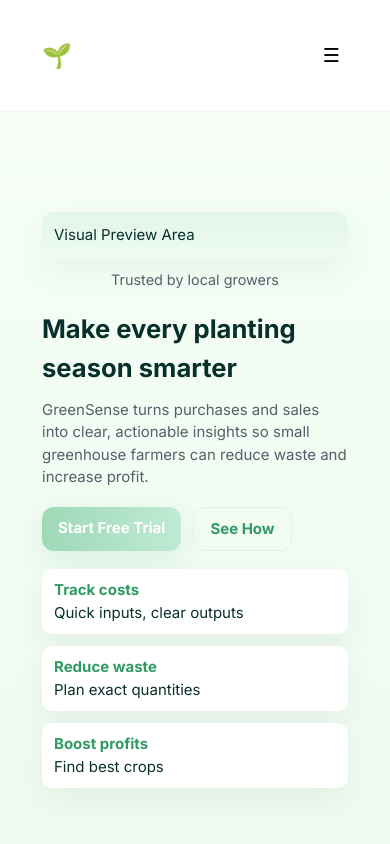
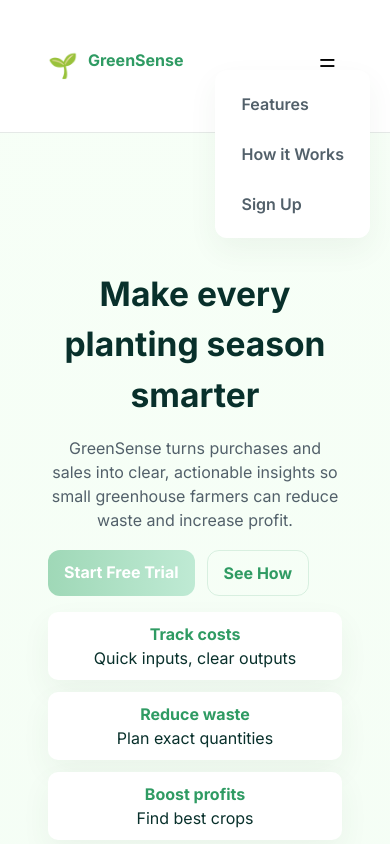
Before and after one commit to giansambas/landingpage, a plain HTML site: page index.html in a window 390 px wide. Both pictures are taken after a click on the button "Toggle menu". Shown: the top 844 px of the page. Drawn offline with Linux system fonts and the light colour scheme.

Commit message:
Update CSS styles for layout and design enhancements
Refactor CSS styles for improved layout and readability.

```diff
--- a/style.css
+++ b/style.css
@@ -10,27 +10,23 @@
   --pad: 24px;
   --shadow: 0 12px 30px rgba(47,77,56,0.06);
   --text: #08302b;
-  --focus: 3px solid rgba(127,207,155,0.18);
   --gap: 20px;
 }
 
 *{box-sizing:border-box}
-html,body{height:100%}
 body{
   margin:0;
-  font-family: Inter, system-ui, -apple-system, "Segoe UI", Roboto, Arial;
+  font-family: Inter, system-ui, sans-serif;
   background: linear-gradient(180deg,var(--bg), #eefaf0);
   color:var(--text);
-  -webkit-font-smoothing:antialiased;
-  -moz-osx-font-smoothing:grayscale;
   line-height:1.5;
-  font-size:16px;
 }
 
+/* layout */
 .container{
   width:calc(100% - 2 * var(--pad));
   max-width:var(--max-width);
-  margin:0 auto;
+  margin:auto;
   padding:48px var(--pad);
 }
 
@@ -38,209 +34,201 @@ body{
 .site-header{
   position:sticky;
   top:0;
-  background:rgba(255,255,255,0.9);
+  background:rgba(255,255,255,0.95);
   backdrop-filter:blur(6px);
-  border-bottom:1px solid rgba(39,63,52,0.04);
+  border-bottom:1px solid #e5e9e7;
   z-index:50;
 }
+
 .header-inner{
   display:flex;
+  justify-content:space-between;
   align-items:center;
-  justify-content:space-between;
-  gap:12px;
 }
-.brand{
-  display:flex;
-  align-items:center;
-  gap:12px;
+
+.brand{ display:flex; gap:10px; text-decoration:none; font-weight:700; color:var(--accent-dark); }
+.logo{ font-size:1.5rem; }
+
+.main-nav{ display:flex; gap:14px; }
+.main-nav a{
+  color:var(--muted);
   text-decoration:none;
-  color:var(--accent-dark);
-  font-weight:700;
-}
-.brand .logo{ font-size:1.5rem }
-.main-nav{
-  display:flex;
-  align-items:center;
-  gap:14px;
-}
-.main-nav a{
-  text-decoration:none;
-  color:var(--muted);
   font-weight:600;
   padding:8px 12px;
   border-radius:10px;
 }
-.main-nav a:hover{ color:var(--accent-dark) }
-.main-nav .cta-link{
-  background:linear-gradient(90deg,var(--accent-2),var(--accent));
-  color:#fff;
-  padding:8px 14px;
-  border-radius:12px;
-  box-shadow:0 8px 18px rgba(47,155,100,0.12);
-}
+.main-nav a:hover{ color:var(--accent-dark); }
 
 .menu-toggle{
   display:none;
-  background:transparent;
+  background:none;
   border:none;
   font-size:1.2rem;
   cursor:pointer;
-  padding:8px;
-  border-radius:8px;
 }
-.menu-toggle:focus{outline:none; box-shadow:var(--focus)}
 
 /* hero */
-.hero{ padding-top:64px; padding-bottom:64px }
+.hero{ padding:60px 0; }
 .hero-grid{
   display:grid;
-  grid-template-columns: 1fr 520px;
+  grid-template-columns:1fr 380px;
   gap:40px;
   align-items:center;
 }
-.hero-left h1{
-  font-size:clamp(1.6rem,3.2vw,2.4rem);
-  margin:0 0 12px 0;
-}
-.lead{ color:var(--muted); max-width:56ch; margin:0 0 18px 0; }
-.hero-cta{ display:flex; gap:12px; margin-bottom:16px; flex-wrap:wrap; }
+
+.hero-left h1{ font-size:2.1rem; margin-bottom:12px; }
+.lead{ color:var(--muted); max-width:54ch; margin-bottom:18px; }
+
+.hero-cta{ display:flex; gap:12px; flex-wrap:wrap; }
+
 .btn{
-  display:inline-block;
+  padding:10px 16px;
+  border-radius:12px;
+  font-weight:700;
   text-decoration:none;
-  border-radius:12px;
-  padding:10px 16px;
-  font-weight:700;
   cursor:pointer;
   border:none;
 }
 .btn.primary{
   background:linear-gradient(90deg,var(--accent-2),var(--accent));
-  color:#fff;
-  box-shadow:0 10px 30px rgba(47,155,100,0.12);
+  color:white;
 }
 .btn.ghost{
-  background:transparent;
   color:var(--accent-dark);
-  border:1px solid rgba(47,155,100,0.09);
+  border:1px solid rgba(47,155,100,0.15);
 }
-.btn.large{ padding:14px 22px; font-size:1.05rem }
 
 .benefits{
   display:flex;
   gap:12px;
-  margin-top:18px;
   padding:0;
   list-style:none;
+  margin-top:16px;
 }
 .benefits li{
-  background:var(--panel);
+  background:white;
   padding:10px 12px;
   border-radius:10px;
   box-shadow:var(--shadow);
-  min-width:140px;
+  min-width:130px;
 }
-.benefits li strong{ display:block; color:var(--accent-dark) }
+.benefits strong{ color:var(--accent-dark); display:block; }
 
-.hero-right .mockup{
-  background:linear-gradient(180deg, rgba(159,216,183,0.22), rgba(127,207,155,0.06));
-  padding:12px;
+.no-image{
+  background:#e8f7ef;
+  height:220px;
   border-radius:12px;
-  box-shadow:var(--shadow);
+  display:flex;
+  align-items:center;
+  justify-content:center;
+  color:var(--muted);
+  font-weight:600;
+  font-size:0.95rem;
 }
-.hero-right img{ width:100%; border-radius:10px; display:block; object-fit:cover; aspect-ratio:4/3 }
-.mockup-badge{ margin-top:10px; font-size:0.9rem; color:var(--muted); text-align:center }
+
+.mockup-badge{
+  text-align:center;
+  margin-top:10px;
+  font-size:0.9rem;
+  color:var(--muted);
+}
 
 /* features */
-.section-title{ margin:0 0 18px 0; font-size:1.15rem }
+.section-title{ margin-bottom:18px; font-size:1.3rem; }
+
 .cards-grid{
   display:grid;
   grid-template-columns:repeat(4,1fr);
   gap:18px;
 }
 .card{
-  background:var(--panel);
+  background:white;
   padding:18px;
   border-radius:12px;
   box-shadow:var(--shadow);
-  transition:transform .18s ease, box-shadow .18s ease;
 }
-.card:hover{ transform:translateY(-6px); box-shadow:0 18px 40px rgba(47,77,56,0.08) }
-.icon{ font-size:1.6rem; margin-bottom:10px }
-
-/* visual */
-.visual-row{
-  display:grid;
-  grid-template-columns:repeat(3,1fr);
-  gap:14px;
-}
-.visual-row img{ width:100%; border-radius:12px; height:180px; object-fit:cover; box-shadow:var(--shadow) }
+.icon{ font-size:1.6rem; margin-bottom:10px; }
 
 /* process */
 .process-grid{
   display:grid;
   grid-template-columns:repeat(2,1fr);
   gap:14px;
-  margin-top:10px;
 }
 .process-step{
-  display:flex;
-  gap:14px;
-  align-items:flex-start;
-  background:var(--panel);
+  background:white;
   padding:14px;
   border-radius:12px;
+  display:flex;
+  gap:12px;
   box-shadow:var(--shadow);
 }
 .step-num{
   background:linear-gradient(180deg,var(--accent-2),var(--accent));
+  width:42px;
+  height:42px;
+  border-radius:10px;
   color:white;
-  min-width:44px;
-  min-height:44px;
   display:flex;
   align-items:center;
   justify-content:center;
-  border-radius:10px;
   font-weight:700;
 }
 
 /* CTA */
-.cta{ text-align:center; padding:40px 0; margin-top:18px }
-.cta-inner{ display:flex; align-items:center; justify-content:space-between; gap:20px; flex-wrap:wrap }
-.small-note{ color:var(--muted); margin-top:12px }
+.cta{ text-align:center; padding:40px 0; }
+.cta-inner{
+  display:flex;
+  justify-content:space-between;
+  align-items:center;
+  flex-wrap:wrap;
+  gap:20px;
+}
+.small-note{ color:var(--muted); margin-top:12px; }
+.btn.outline{
+  border:1px solid var(--accent-dark);
+  color:var(--accent-dark);
+}
 
 /* footer */
-.site-footer{ margin-top:40px; border-top:1px solid rgba(39,63,52,0.04); padding:28px 0 48px 0 }
-.footer-grid{ display:flex; justify-content:space-between; align-items:center; gap:12px; flex-wrap:wrap }
-.footer-links a{ margin-left:12px; color:var(--muted); text-decoration:none; font-weight:600 }
-.footer-social a{ margin-left:10px; text-decoration:none; font-size:1.1rem }
-
-/* accessibility */
-a:focus, button:focus{ outline:none; box-shadow:var(--focus) }
+.site-footer{
+  padding:30px 0;
+  margin-top:40px;
+  border-top:1px solid #e4ece7;
+}
+.footer-grid{
+  display:flex;
+  justify-content:space-between;
+  align-items:center;
+  flex-wrap:wrap;
+  gap:12px;
+}
+.footer-links a{ color:var(--muted); margin-left:12px; text-decoration:none; }
+.footer-social a{ margin-left:10px; font-size:1.1rem; text-decoration:none; }
 
 /* responsive */
-@media (max-width:1100px){
-  .hero-grid{ grid-template-columns:1fr 420px; gap:28px }
-  .cards-grid{ grid-template-columns:repeat(2,1fr) }
-  .visual-row img{ height:160px }
-  .process-grid{ grid-template-columns:1fr 1fr }
+@media (max-width:900px){
+  .hero-grid{ grid-template-columns:1fr; text-align:center; }
+  .cards-grid{ grid-template-columns:repeat(2,1fr); }
+  .process-grid{ grid-template-columns:1fr; }
+  .no-image{ height:200px; }
 }
 
-@media (max-width:820px){
-  .menu-toggle{ display:block }
-  .main-nav{ position:fixed; right:16px; top:68px; background:var(--panel); padding:12px; border-radius:12px; box-shadow:var(--shadow); display:flex; flex-direction:column; gap:8px; transform:translateY(-8px); opacity:0; pointer-events:none; transition:opacity .18s ease, transform .18s ease }
-  .main-nav.open{ transform:translateY(0); opacity:1; pointer-events:auto }
-  .container{ padding:36px 18px }
-  .hero-grid{ grid-template-columns:1fr; gap:20px }
-  .hero-right{ order:-1 }
-  .cards-grid{ grid-template-columns:1fr }
-  .visual-row{ grid-template-columns:1fr }
-  .process-grid{ grid-template-columns:1fr }
-  .cta-inner{ flex-direction:column; align-items:center }
+@media (max-width:600px){
+  .menu-toggle{ display:block; }
+  .main-nav{
+    position:absolute;
+    top:70px;
+    right:20px;
+    background:white;
+    padding:14px;
+    border-radius:12px;
+    display:none;
+    flex-direction:column;
+    gap:10px;
+    box-shadow:var(--shadow);
+  }
+  .main-nav.open{ display:flex; }
+  .cards-grid{ grid-template-columns:1fr; }
+  .benefits{ flex-direction:column; }
 }
-
-@media (max-width:420px){
-  body{ font-size:15px }
-  .brand-text{ display:none }
-  .main-nav{ display:none }
-  .benefits{ flex-direction:column }
-}
```
